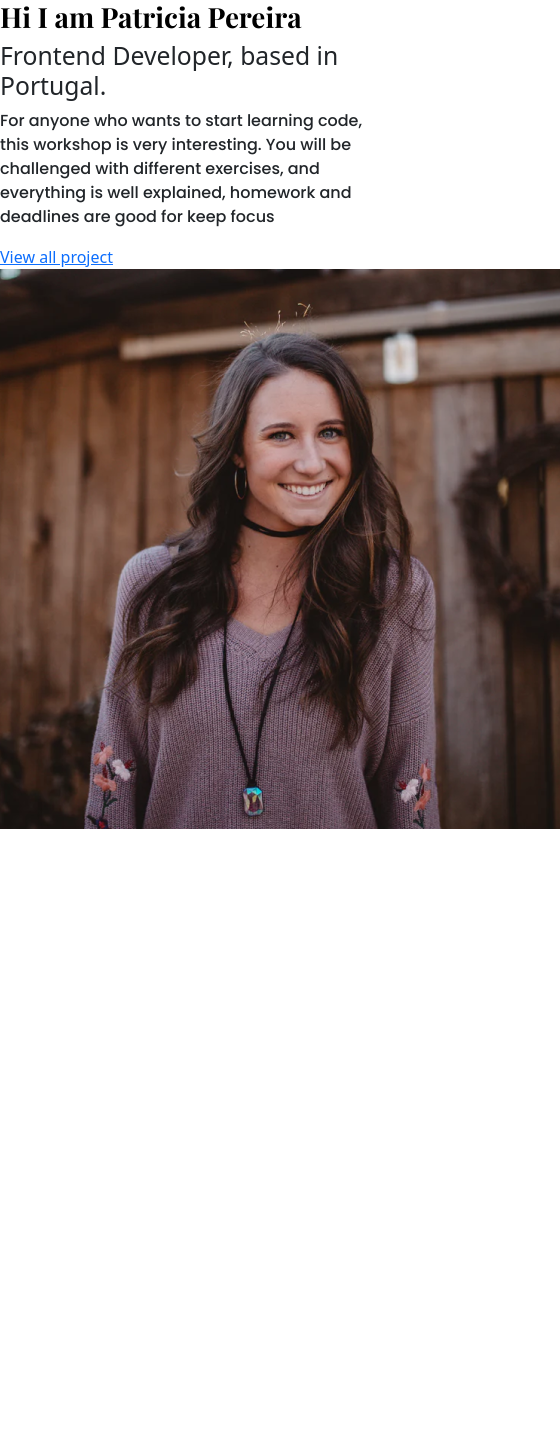
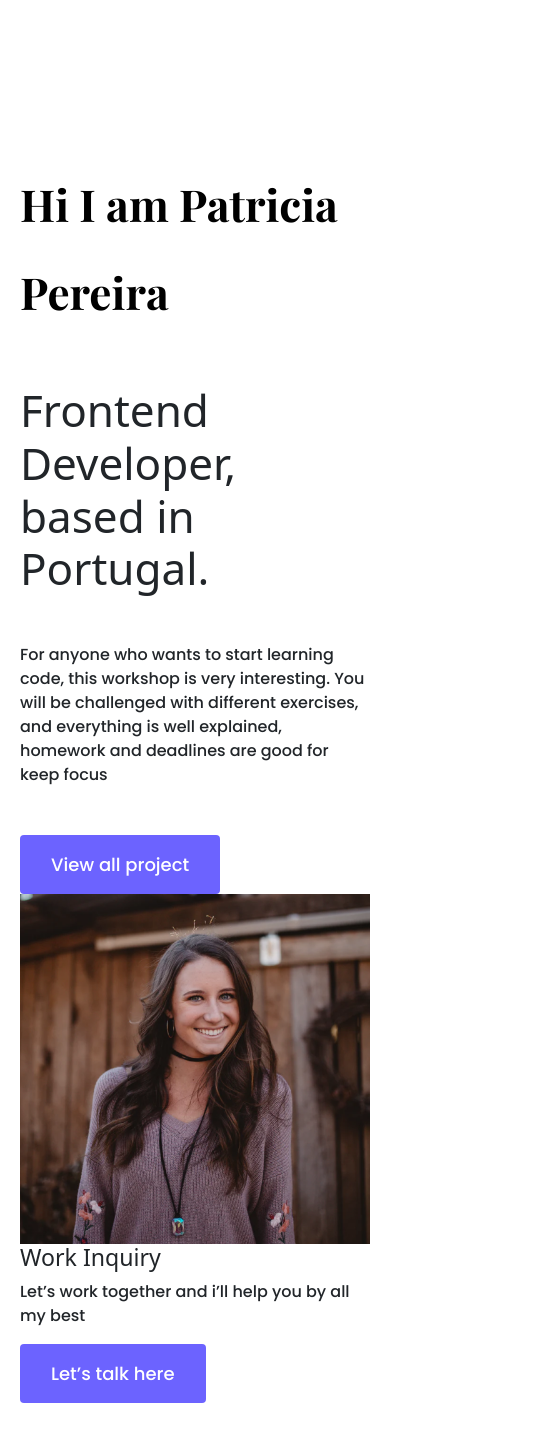
Before and after one commit to igukova/portfolio1, a plain HTML site: page about.html in a window 390 px wide. Shown: the whole page, 560 px wide, since content can reach past the window. Before the commit the page ends 844 px from the top, so only its background shows below. Drawn offline with nearby package versions, Linux system fonts and the light colour scheme.

Commit message:
update style.css

```diff
--- a/about.html
+++ b/about.html
@@ -24,15 +24,30 @@
     <title>About me</title>
   </head>
   <body>
-    <h1>Hi I am Patricia Pereira</h1>
-    <h2>Frontend Developer, based in Portugal.</h2>
-    <p>
-      For anyone who wants to start learning code, this workshop is very
-      interesting. You will be challenged with different exercises, and
-      everything is well explained, homework and deadlines are good for keep
-      focus
-    </p>
-    <a href="#">View all project</a>
-    <img src="images/patricia.png" alt="" />
+    <div class="about-section container">
+      <div class="row">
+        <div class="col-md-6">
+          <div class="about-sectiom-content">
+          <h1 class="mb-5">Hi I am Patricia Pereira</h1>
+          <h2 class="mb-5">Frontend Developer, based in Portugal.</h2>
+          <p class="mb-5">
+            For anyone who wants to start learning code, this workshop is very
+            interesting. You will be challenged with different exercises, and
+            everything is well explained, homework and deadlines are good for
+            keep focus
+          </p>
+          <a href="#" class="btn btn-branding">View all project</a>
+          </div>
+        </div>
+
+        <div class="col-lg-6">
+          <img src="images/patricia.png" class="img-fluid" alt="" />
+        </div>
+      </div>
+      <div class="talk-section">
+      <h3>Work Inquiry</h3>
+      <p>Let’s work together and i’ll help you by all my best</p>
+      <a href="#" class="btn btn-branding">Let’s talk here</a>
+    </div>
   </body>
 </html>
--- a/styles.css
+++ b/styles.css
@@ -49,3 +49,34 @@ p {
 .project-desciption {
   padding: 120px 60px;
 }
+.about-section content {
+  margin: 30px;
+}
+.about-section {
+  padding: 160px 20px;
+}
+
+.about h1 {
+  font-size: 64px;
+  font: Poppins;
+}
+.about h2 {
+  font-size: 18px;
+  font: Poppins;
+}
+.about p {
+  color: #272142b2;
+}
+@media (max-width: 900px) {
+  h1 {
+    font-size: 44px;
+    line-height: 2;
+  }
+
+  h2 {
+    font-size: 44px;
+  }
+
+  .hero {
+    padding: 80px 20px;
+  }
```
